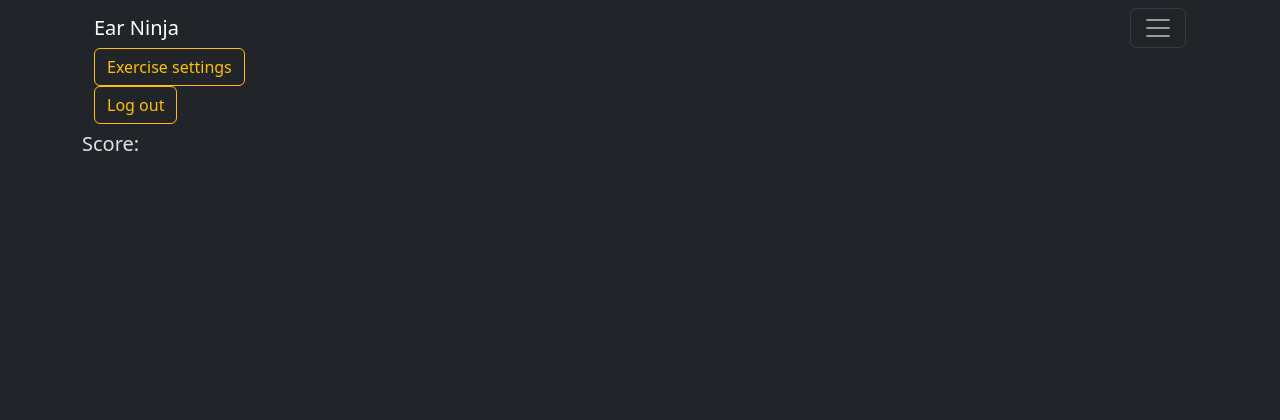
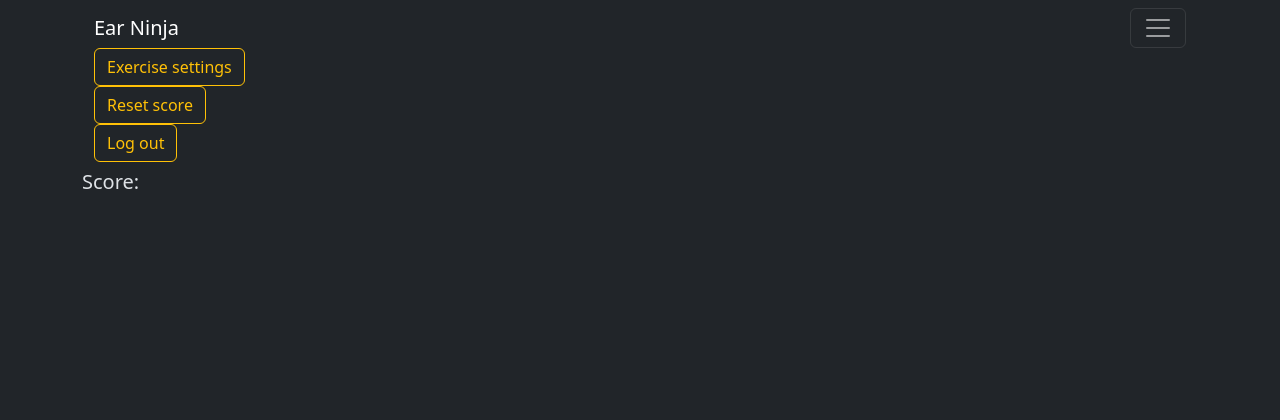
Before and after one commit to tgrykias58/ear-ninja, a Django app: page /intervals/question/ in a window 1280 px wide, after a click that opens the changed part. Shown: the top 420 px of the page. Run offline with Django 4.2, Linux system fonts and the light colour scheme; a user stored in the database is signed in; tables that the repository leaves empty hold one stand-in row (values such as "Sample post"); parts of the project's set-up code (start-up, migrations or seed data) failed here and were passed over.

Commit message:
add reset score button

```diff
--- a/earninja/exercises/templates/exercises/intervals_base.html
+++ b/earninja/exercises/templates/exercises/intervals_base.html
@@ -10,6 +10,24 @@
 <li class="nav-item">
     <a href="{% url "exercises:intervals_settings" pk=exercise.settings.id %}" class="btn btn-outline-warning" role="button">Exercise settings</a>
 </li>
+<li class="nav-item">
+    <button type="button" class="btn btn-outline-warning" data-bs-toggle="modal" data-bs-target="#reset-score-confirmation">Reset score</button>
+</li>
+<div class="modal" id="reset-score-confirmation">
+    <div class="modal-dialog">
+        <div class="modal-content">
+            <div class="modal-header">
+                <h4 class="modal-title">Are you sure you want to reset score?</h4>
+                <button type="button" class="btn-close" data-bs-dismiss="modal"></button>
+            </div>
+            <div class="modal-footer">
+                <form action="{% url 'exercises:intervals_reset_score' %}" method="post" id="reset-score-button-form">{% csrf_token %}</form>
+                <button type="submit" class="btn btn-success" form="reset-score-button-form">Confirm</button>
+                <button type="button" class="btn btn-danger" data-bs-dismiss="modal">Close</button>
+            </div>
+        </div>
+    </div>
+</div>
 {% endif %}
 {{ block.super }}
 {% endblock %}
--- a/earninja/exercises/urls.py
+++ b/earninja/exercises/urls.py
@@ -8,5 +8,6 @@
     path("intervals/question/", views.IntervalsQuestionView.as_view(), name="intervals_question"),
     path("intervals/answered/", views.IntervalsAnsweredView.as_view(), name="intervals_answered"),
     path("intervals/settings/<int:pk>/", views.IntervalsSettingsView.as_view(), name="intervals_settings"),
+    path("intervals/reset-score/", views.IntervalsResetScoreView.as_view(), name="intervals_reset_score"),
     path("scale-degrees/question/", views.ScaleDegreesQuestionView.as_view(), name="scale_degrees_question"),
 ]
--- a/earninja/exercises/views.py
+++ b/earninja/exercises/views.py
@@ -90,6 +90,20 @@
         return redirect_url
 
 
+class IntervalsResetScoreView(LoginRequiredMixin, View):
+    def get(self, request):
+        return redirect('exercises:intervals_question')
+
+    @method_decorator(csrf_protect)
+    def post(self, request):
+        exercise = IntervalsExercise.objects.get(user=request.user)
+        updater = IntervalsExerciseUpdater(exercise)
+        updater.reset_score()
+        updater.generate_new_question()
+        updater.save_audio_files()
+        return redirect('exercises:intervals_question')
+
+
 class ScaleDegreesQuestionView(View):
     def get(self, request):
         return render(request, 'exercises/coming_soon.html', {"exercise_name": "Scale Degrees"})
```
Also changed, not shown: earninja/exercises/tests/test_views.py (+40 -0 lines).
